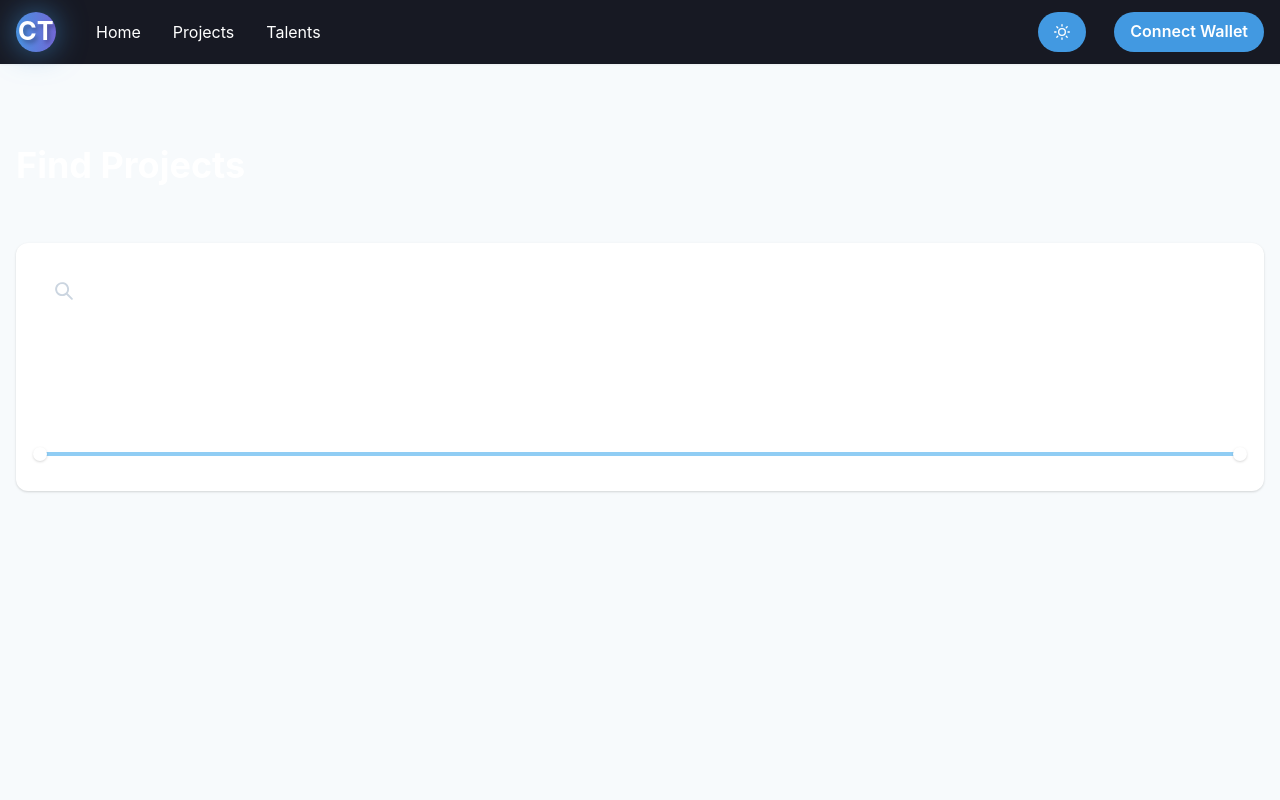
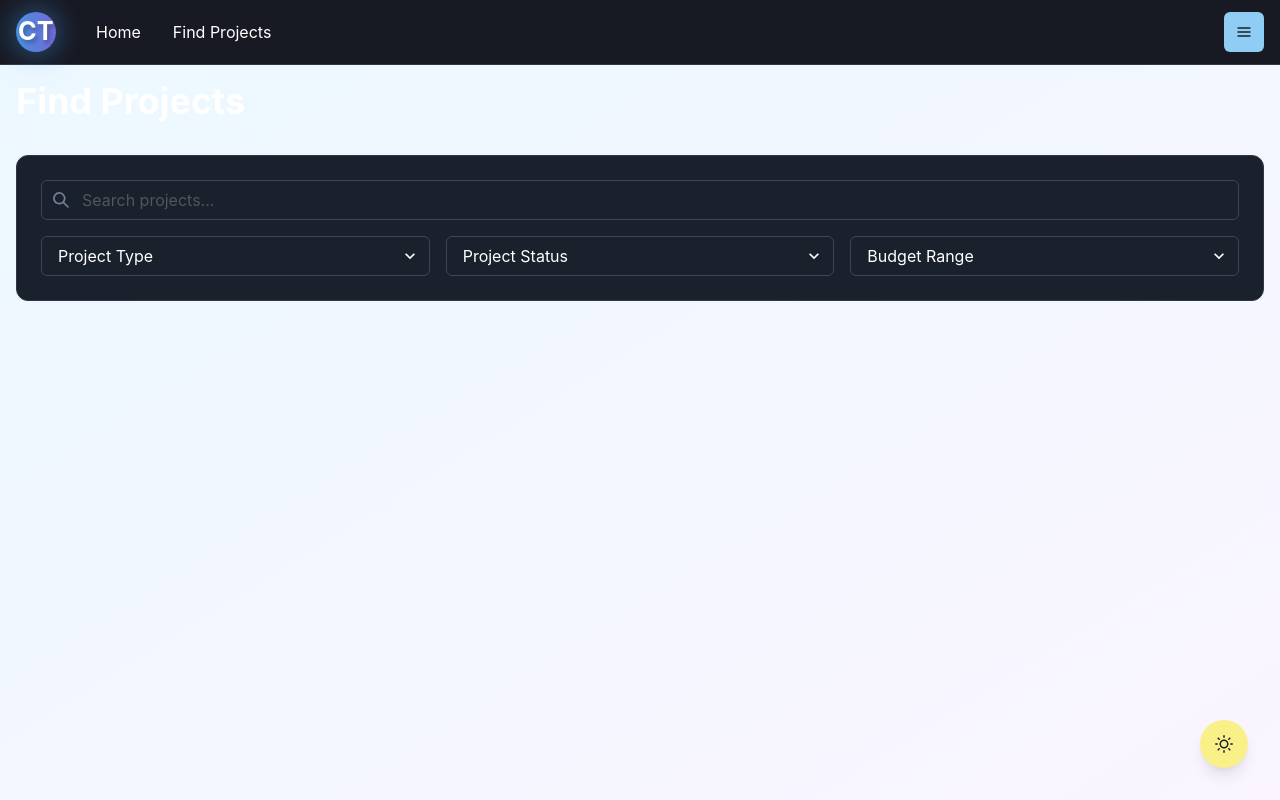
Before and after one commit to littlesweetitmysm/construction-talent-web3, a Next.js app: page /projects in a window 1280 px wide. Built offline with nearby package versions, Linux system fonts and the light colour scheme.

Commit message:
Update UI with new theme system and navigation

```diff
--- a/src/components/Navigation.js
+++ b/src/components/Navigation.js
@@ -3,21 +3,16 @@ import {
   Box,
   Flex,
   HStack,
-  IconButton,
-  Button,
   Menu,
   MenuButton,
   MenuList,
   MenuItem,
-  useDisclosure,
+  IconButton,
   useColorModeValue,
-  Stack,
-  useColorMode,
   Text,
-  Avatar,
-  Badge,
+  Link as ChakraLink,
 } from '@chakra-ui/react';
-import { HamburgerIcon, CloseIcon, MoonIcon, SunIcon } from '@chakra-ui/icons';
+import { HamburgerIcon } from '@chakra-ui/icons';
 import { useRouter } from 'next/router';
 import Link from 'next/link';
 import Logo from './Logo';
@@ -26,13 +21,12 @@ import ConstructionTalent from '../contracts/ConstructionTalent.json';
 
 const Links = [
   { name: 'Home', href: '/' },
-  { name: 'Projects', href: '/projects' },
-  { name: 'Talents', href: '/talents' },
+  { name: 'Find Projects', href: '/projects' },
 ];
 
 const NavLink = ({ children, href }) => (
   <Link href={href} passHref>
-    <Text
+    <ChakraLink
       px={2}
       py={1}
       rounded={'md'}
@@ -42,17 +36,18 @@ const NavLink = ({ children, href }) => (
       }}
     >
       {children}
-    </Text>
+    </ChakraLink>
   </Link>
 );
 
 export default function Navigation() {
-  const { isOpen, onOpen, onClose } = useDisclosure();
-  const { colorMode, toggleColorMode } = useColorMode();
   const [account, setAccount] = useState('');
   const [hasProfile, setHasProfile] = useState(false);
   const [isLoading, setIsLoading] = useState(true);
   const router = useRouter();
+  const bgColor = useColorModeValue('white', 'gray.900');
+  const textColor = useColorModeValue('gray.800', 'white');
+  const borderColor = useColorModeValue('gray.200', 'gray.700');
 
   useEffect(() => {
     checkConnection();
@@ -123,16 +118,33 @@ export default function Navigation() {
     }
   };
 
+  const handleProfileClick = () => {
+    if (hasProfile) {
+      router.push('/profile');
+    } else {
+      router.push('/register-talent');
+    }
+  };
+
+  const disconnectWallet = () => {
+    setAccount('');
+    setHasProfile(false);
+  };
+
   return (
-    <Box bg={useColorModeValue('white', 'gray.900')} px={4} boxShadow="sm">
+    <Box
+      bg={bgColor}
+      px={4}
+      borderBottom={1}
+      borderStyle="solid"
+      borderColor={borderColor}
+      position="fixed"
+      top={0}
+      left={0}
+      right={0}
+      zIndex={10}
+    >
       <Flex h={16} alignItems={'center'} justifyContent={'space-between'}>
-        <IconButton
-          size={'md'}
-          icon={isOpen ? <CloseIcon /> : <HamburgerIcon />}
-          aria-label={'Open Menu'}
-          display={{ md: 'none' }}
-          onClick={isOpen ? onClose : onOpen}
-        />
         <HStack spacing={8} alignItems={'center'}>
           <Logo size="small" />
           <HStack as={'nav'} spacing={4} display={{ base: 'none', md: 'flex' }}>
@@ -143,72 +155,41 @@ export default function Navigation() {
             ))}
           </HStack>
         </HStack>
-        <Flex alignItems={'center'}>
-          <Stack direction={'row'} spacing={7}>
-            <Button onClick={toggleColorMode}>
-              {colorMode === 'light' ? <MoonIcon /> : <SunIcon />}
-            </Button>
 
         {!isLoading && (
           <>
             {!account ? (
-                  <Button
+              <IconButton
                 onClick={connectWallet}
                 colorScheme="blue"
                 variant="solid"
-                  >
-                    Connect Wallet
-                  </Button>
+                icon={<HamburgerIcon />}
+                aria-label="Connect Wallet"
+              />
             ) : (
               <Menu>
                 <MenuButton
-                      as={Button}
-                      rounded={'full'}
-                      variant={'link'}
-                      cursor={'pointer'}
-                      minW={0}
-                    >
-                      <Avatar
-                        size={'sm'}
-                        name={account.slice(0, 6) + '...' + account.slice(-4)}
+                  as={IconButton}
+                  icon={<HamburgerIcon />}
+                  variant="outline"
+                  aria-label="Options"
                 />
-                    </MenuButton>
                 <MenuList>
-                      <MenuItem onClick={() => router.push('/dashboard')}>
-                        Dashboard
+                  <MenuItem onClick={() => window.open('https://metamask.io')}>
+                    {`${account.slice(0, 6)}...${account.slice(-4)}`}
                   </MenuItem>
-                      {hasProfile ? (
-                        <MenuItem onClick={() => router.push('/profile')}>
-                          My Profile
+                  <MenuItem onClick={handleProfileClick}>
+                    {hasProfile ? 'My Profile' : 'Register as Talent'}
                   </MenuItem>
-                      ) : (
-                        <MenuItem onClick={() => router.push('/register-talent')}>
-                          Register as Talent
-                        </MenuItem>
-                      )}
-                      <MenuItem onClick={() => window.ethereum.request({ method: 'eth_requestAccounts' })}>
-                        Switch Account
+                  <MenuItem onClick={disconnectWallet}>
+                    Disconnect
                   </MenuItem>
                 </MenuList>
               </Menu>
             )}
           </>
         )}
-          </Stack>
       </Flex>
-      </Flex>
-
-      {isOpen ? (
-        <Box pb={4} display={{ md: 'none' }}>
-          <Stack as={'nav'} spacing={4}>
-            {Links.map((link) => (
-              <NavLink key={link.name} href={link.href}>
-                {link.name}
-              </NavLink>
-            ))}
-          </Stack>
-        </Box>
-      ) : null}
     </Box>
   );
 }
--- /dev/null
+++ b/src/components/ThemeToggle.js
@@ -0,0 +1,31 @@
+import { IconButton, useColorMode, Box } from '@chakra-ui/react';
+import { SunIcon, MoonIcon } from '@chakra-ui/icons';
+
+const ThemeToggle = () => {
+  const { colorMode, toggleColorMode } = useColorMode();
+
+  return (
+    <Box
+      position="fixed"
+      bottom="2rem"
+      right="2rem"
+      zIndex={100}
+    >
+      <IconButton
+        onClick={toggleColorMode}
+        icon={colorMode === 'light' ? <MoonIcon /> : <SunIcon />}
+        size="lg"
+        colorScheme={colorMode === 'light' ? 'gray' : 'yellow'}
+        rounded="full"
+        boxShadow="lg"
+        _hover={{
+          transform: 'scale(1.1)',
+          boxShadow: 'xl',
+        }}
+        transition="all 0.2s"
+      />
+    </Box>
+  );
+};
+
+export default ThemeToggle;
--- a/src/pages/_app.js
+++ b/src/pages/_app.js
@@ -1,87 +1,21 @@
-import { ChakraProvider, extendTheme } from '@chakra-ui/react';
-import { Global, css } from '@emotion/react';
-
-const theme = extendTheme({
-  styles: {
-    global: {
-      body: {
-        bg: '#000',
-        color: 'white',
-      },
-    },
-  },
-  config: {
-    initialColorMode: 'dark',
-    useSystemColorMode: false,
-  },
-  components: {
-    Button: {
-      baseStyle: {
-        borderRadius: 'full',
-      },
-      variants: {
-        solid: {
-          bg: 'blue.400',
-          color: 'white',
-          _hover: {
-            bg: 'blue.500',
-          },
-        },
-        outline: {
-          borderColor: 'blue.400',
-          color: 'white',
-          _hover: {
-            bg: 'blue.400',
-            color: 'white',
-          },
-        },
-      },
-    },
-    Card: {
-      baseStyle: {
-        container: {
-          backgroundColor: 'rgba(255, 255, 255, 0.1)',
-          backdropFilter: 'blur(10px)',
-          borderRadius: 'xl',
-          border: '1px solid rgba(255, 255, 255, 0.2)',
-        },
-      },
-    },
-    Heading: {
-      baseStyle: {
-        color: 'white',
-      },
-    },
-    Text: {
-      baseStyle: {
-        color: 'white',
-      },
-    },
-  },
-});
-
-const GlobalStyles = css`
-  body {
-    min-height: 100vh;
-    background: linear-gradient(
-      rgba(0, 0, 0, 0.7),
-      rgba(0, 0, 0, 0.9)
-    ),
-    url('/images/cityscape-bg.jpg') no-repeat center center fixed;
-    background-size: cover;
-    color: white;
-  }
-
-  #__next {
-    min-height: 100vh;
-  }
-`;
+import { ChakraProvider, Box, useColorModeValue } from '@chakra-ui/react';
+import theme from '../theme';
+import ThemeToggle from '../components/ThemeToggle';
 
 function MyApp({ Component, pageProps }) {
   return (
     <ChakraProvider theme={theme}>
-      <Global styles={GlobalStyles} />
-      <Component {...pageProps} />
+      <Box
+        minH="100vh"
+        bgGradient={useColorModeValue(
+          'linear(to-br, blue.50, purple.50)',
+          'linear(to-br, gray.900, purple.900)'
+        )}
+        transition="background 0.2s ease"
+      >
+        <Component {...pageProps} />
+        <ThemeToggle />
+      </Box>
     </ChakraProvider>
   );
 }
--- a/src/pages/projects.js
+++ b/src/pages/projects.js
@@ -4,60 +4,50 @@ import {
   Container,
   Heading,
   SimpleGrid,
-  Text,
-  Button,
-  VStack,
-  HStack,
-  Badge,
-  useToast,
   Input,
   Select,
-  RangeSlider,
-  RangeSliderTrack,
-  RangeSliderFilledTrack,
-  RangeSliderThumb,
+  HStack,
+  VStack,
+  Text,
+  Badge,
   InputGroup,
   InputLeftElement,
-  Flex,
-  Spacer,
-  Tag,
-  TagLabel,
-  TagCloseButton,
+  Card,
+  CardBody,
+  Stack,
+  Divider,
+  Button,
+  useColorModeValue,
 } from '@chakra-ui/react';
 import { SearchIcon } from '@chakra-ui/icons';
+import Navigation from '../components/Navigation';
 import { ethers } from 'ethers';
-import Navigation from '../components/Navigation';
 import ConstructionTalent from '../contracts/ConstructionTalent.json';
 
 const Projects = () => {
   const [projects, setProjects] = useState([]);
   const [filteredProjects, setFilteredProjects] = useState([]);
-  const [loading, setLoading] = useState(true);
   const [searchTerm, setSearchTerm] = useState('');
-  const [selectedType, setSelectedType] = useState('all');
-  const [budgetRange, setBudgetRange] = useState([0, 100]);
-  const [selectedSkills, setSelectedSkills] = useState([]);
-  const toast = useToast();
+  const [filters, setFilters] = useState({
+    type: '',
+    status: '',
+    budget: '',
+  });
 
-  const projectTypes = ['all', 'residential', 'commercial', 'industrial', 'infrastructure'];
-  const skillsList = [
-    'Electrical',
-    'Plumbing',
-    'Carpentry',
-    'Masonry',
-    'HVAC',
-    'Painting',
-    'Roofing',
-    'General Construction'
-  ];
+  const cardBg = useColorModeValue('white', 'gray.800');
+  const textColor = useColorModeValue('gray.800', 'white');
+  const borderColor = useColorModeValue('gray.200', 'gray.700');
 
   useEffect(() => {
     fetchProjects();
   }, []);
 
+  useEffect(() => {
+    filterProjects();
+  }, [searchTerm, filters, projects]);
+
   const fetchProjects = async () => {
     try {
-      if (window.ethereum) {
       const provider = new ethers.providers.Web3Provider(window.ethereum);
       const contract = new ethers.Contract(
         process.env.NEXT_PUBLIC_CONTRACT_ADDRESS,
@@ -66,49 +56,35 @@ const Projects = () => {
       );
 
       const projectCount = await contract.projectCount();
-        const fetchedProjects = [];
+      const projectsArray = [];
 
       for (let i = 1; i <= projectCount; i++) {
-          const project = await contract.getProjectInfo(i);
-          fetchedProjects.push({
+        const project = await contract.projects(i);
+        if (project.isActive) {
+          projectsArray.push({
             id: i,
             title: project.title,
             description: project.description,
             budget: ethers.utils.formatEther(project.budget),
             client: project.client,
-            isActive: project.isActive,
-            deadline: new Date(project.deadline * 1000).toLocaleDateString(),
-            type: project.title.toLowerCase().includes('residential') ? 'residential' :
-                  project.title.toLowerCase().includes('commercial') ? 'commercial' :
-                  project.title.toLowerCase().includes('industrial') ? 'industrial' : 'infrastructure'
+            deadline: new Date(project.deadline.toNumber() * 1000),
+            type: project.projectType,
+            status: project.status,
           });
         }
+      }
 
-        setProjects(fetchedProjects);
-        setFilteredProjects(fetchedProjects);
-      }
+      setProjects(projectsArray);
+      setFilteredProjects(projectsArray);
     } catch (error) {
       console.error('Error fetching projects:', error);
-      toast({
-        title: 'Error',
-        description: 'Failed to fetch projects',
-        status: 'error',
-        duration: 5000,
-        isClosable: true,
-      });
-    } finally {
-      setLoading(false);
     }
   };
-
-  useEffect(() => {
-    filterProjects();
-  }, [searchTerm, selectedType, budgetRange, selectedSkills, projects]);
 
   const filterProjects = () => {
     let filtered = [...projects];
 
-    // Search filter
+    // Search term filter
     if (searchTerm) {
       filtered = filtered.filter(project =>
         project.title.toLowerCase().includes(searchTerm.toLowerCase()) ||
@@ -117,52 +93,48 @@ const Projects = () => {
     }
 
     // Type filter
-    if (selectedType !== 'all') {
-      filtered = filtered.filter(project => project.type === selectedType);
+    if (filters.type) {
+      filtered = filtered.filter(project => project.type === filters.type);
+    }
+
+    // Status filter
+    if (filters.status) {
+      filtered = filtered.filter(project => project.status === filters.status);
     }
 
     // Budget filter
+    if (filters.budget) {
+      const [min, max] = filters.budget.split('-').map(Number);
       filtered = filtered.filter(project => {
-      const budget = parseFloat(project.budget);
-      return budget >= budgetRange[0] && budget <= budgetRange[1];
+        const budget = Number(project.budget);
+        return budget >= min && budget <= max;
       });
-
-    // Skills filter
-    if (selectedSkills.length > 0) {
-      filtered = filtered.filter(project =>
-        selectedSkills.some(skill =>
-          project.description.toLowerCase().includes(skill.toLowerCase())
-        )
-      );
     }
 
     setFilteredProjects(filtered);
   };
 
-  const handleSkillSelect = (skill) => {
-    if (!selectedSkills.includes(skill)) {
-      setSelectedSkills([...selectedSkills, skill]);
-    }
-  };
-
-  const removeSkill = (skillToRemove) => {
-    setSelectedSkills(selectedSkills.filter(skill => skill !== skillToRemove));
+  const handleFilterChange = (e) => {
+    const { name, value } = e.target;
+    setFilters(prev => ({
+      ...prev,
+      [name]: value
+    }));
   };
 
   return (
-    <Box minH="100vh" bg="gray.50">
+    <Box minH="100vh">
       <Navigation />
       <Container maxW="container.xl" pt={20} pb={10}>
         <VStack spacing={8} align="stretch">
-          <Heading size="xl" mb={6}>Find Projects</Heading>
+          <Heading size="xl" color={textColor}>Find Projects</Heading>
 
           {/* Search and Filters */}
-          <Box bg="white" p={6} borderRadius="xl" boxShadow="base">
-            <VStack spacing={6}>
-              {/* Search Bar */}
-              <InputGroup size="lg">
+          <Box p={6} bg={cardBg} borderRadius="xl" borderWidth="1px" borderColor={borderColor}>
+            <VStack spacing={4}>
+              <InputGroup>
                 <InputLeftElement pointerEvents="none">
-                  <SearchIcon color="gray.300" />
+                  <SearchIcon color="gray.500" />
                 </InputLeftElement>
                 <Input
                   placeholder="Search projects..."
@@ -171,116 +143,77 @@ const Projects = () => {
                 />
               </InputGroup>
 
-              {/* Filters */}
-              <HStack spacing={6} w="full">
+              <HStack spacing={4} width="full">
                 <Select
-                  size="lg"
-                  value={selectedType}
-                  onChange={(e) => setSelectedType(e.target.value)}
+                  name="type"
+                  placeholder="Project Type"
+                  value={filters.type}
+                  onChange={handleFilterChange}
                 >
-                  {projectTypes.map(type => (
-                    <option key={type} value={type}>
-                      {type.charAt(0).toUpperCase() + type.slice(1)}
-                    </option>
-                  ))}
+                  <option value="residential">Residential</option>
+                  <option value="commercial">Commercial</option>
+                  <option value="industrial">Industrial</option>
+                  <option value="infrastructure">Infrastructure</option>
                 </Select>
 
                 <Select
-                  size="lg"
-                  placeholder="Add skill filter"
-                  onChange={(e) => handleSkillSelect(e.target.value)}
+                  name="status"
+                  placeholder="Project Status"
+                  value={filters.status}
+                  onChange={handleFilterChange}
                 >
-                  {skillsList.map(skill => (
-                    <option key={skill} value={skill}>{skill}</option>
-                  ))}
+                  <option value="open">Open</option>
+                  <option value="in-progress">In Progress</option>
+                  <option value="completed">Completed</option>
+                </Select>
+
+                <Select
+                  name="budget"
+                  placeholder="Budget Range"
+                  value={filters.budget}
+                  onChange={handleFilterChange}
+                >
+                  <option value="0-10000">$0 - $10,000</option>
+                  <option value="10000-50000">$10,000 - $50,000</option>
+                  <option value="50000-100000">$50,000 - $100,000</option>
+                  <option value="100000-500000">$100,000 - $500,000</option>
+                  <option value="500000-1000000">$500,000+</option>
                 </Select>
               </HStack>
-
-              {/* Budget Range */}
-              <Box w="full">
-                <Text mb={2}>Budget Range (ETH): {budgetRange[0]} - {budgetRange[1]}</Text>
-                <RangeSlider
-                  defaultValue={[0, 100]}
-                  min={0}
-                  max={100}
-                  step={1}
-                  onChange={(val) => setBudgetRange(val)}
-                >
-                  <RangeSliderTrack>
-                    <RangeSliderFilledTrack />
-                  </RangeSliderTrack>
-                  <RangeSliderThumb index={0} />
-                  <RangeSliderThumb index={1} />
-                </RangeSlider>
-              </Box>
-
-              {/* Selected Skills */}
-              {selectedSkills.length > 0 && (
-                <Flex wrap="wrap" gap={2}>
-                  {selectedSkills.map(skill => (
-                    <Tag
-                      key={skill}
-                      size="lg"
-                      borderRadius="full"
-                      variant="solid"
-                      colorScheme="blue"
-                    >
-                      <TagLabel>{skill}</TagLabel>
-                      <TagCloseButton onClick={() => removeSkill(skill)} />
-                    </Tag>
-                  ))}
-                </Flex>
-              )}
             </VStack>
           </Box>
 
           {/* Projects Grid */}
-          {loading ? (
-            <Text>Loading projects...</Text>
-          ) : (
           <SimpleGrid columns={{ base: 1, md: 2, lg: 3 }} spacing={6}>
             {filteredProjects.map((project) => (
-                <Box
-                  key={project.id}
-                  bg="white"
-                  p={6}
-                  borderRadius="xl"
-                  boxShadow="lg"
-                  _hover={{ transform: 'translateY(-4px)', transition: 'all 0.2s' }}
-                >
-                  <VStack align="stretch" spacing={4}>
-                    <Heading as="h3" size="md">
-                      {project.title}
-                    </Heading>
-                    <Text color="gray.600" noOfLines={3}>
+              <Card key={project.id} bg={cardBg} borderWidth="1px" borderColor={borderColor}>
+                <CardBody>
+                  <Stack spacing={4}>
+                    <Heading size="md" color={textColor}>{project.title}</Heading>
+                    <Text color={textColor} noOfLines={3}>
                       {project.description}
                     </Text>
+                    <HStack>
+                      <Badge colorScheme="green">{project.type}</Badge>
+                      <Badge colorScheme="blue">{project.status}</Badge>
+                    </HStack>
+                    <Divider />
                     <HStack justify="space-between">
-                      <Badge colorScheme="purple" fontSize="sm">
-                        {project.type.charAt(0).toUpperCase() + project.type.slice(1)}
-                      </Badge>
-                      <Badge colorScheme={project.isActive ? 'green' : 'red'}>
-                        {project.isActive ? 'Active' : 'Closed'}
-                      </Badge>
+                      <Text color={textColor} fontWeight="bold">
+                        Budget: ${Number(project.budget).toLocaleString()}
+                      </Text>
+                      <Button size="sm" colorScheme="blue">
+                        View Details
+                      </Button>
                     </HStack>
-                    <Text fontWeight="bold" color="blue.600">
-                      {project.budget} ETH
+                    <Text color="gray.500" fontSize="sm">
+                      Deadline: {project.deadline.toLocaleDateString()}
                     </Text>
-                    <Text fontSize="sm" color="gray.500">
-                      Deadline: {project.deadline}
-                    </Text>
-                    <Button
-                      colorScheme="blue"
-                      size="md"
-                      isDisabled={!project.isActive}
-                    >
-                      {project.isActive ? 'Apply Now' : 'Closed'}
-                    </Button>
-                  </VStack>
-                </Box>
+                  </Stack>
+                </CardBody>
+              </Card>
             ))}
           </SimpleGrid>
-          )}
         </VStack>
       </Container>
     </Box>
--- /dev/null
+++ b/src/theme.js
@@ -0,0 +1,49 @@
+import { extendTheme } from '@chakra-ui/react';
+
+const theme = extendTheme({
+  config: {
+    initialColorMode: 'dark',
+    useSystemColorMode: false,
+  },
+  styles: {
+    global: (props) => ({
+      body: {
+        bg: props.colorMode === 'light' ? 'gray.50' : 'gray.900',
+        color: props.colorMode === 'light' ? 'gray.800' : 'white',
+      },
+    }),
+  },
+  components: {
+    Button: {
+      baseStyle: (props) => ({
+        _hover: {
+          transform: 'translateY(-2px)',
+          boxShadow: 'lg',
+        },
+        transition: 'all 0.2s',
+      }),
+    },
+    Card: {
+      baseStyle: (props) => ({
+        bg: props.colorMode === 'light' ? 'white' : 'gray.800',
+        borderRadius: 'xl',
+        boxShadow: 'xl',
+        borderWidth: '1px',
+        borderColor: props.colorMode === 'light' ? 'gray.200' : 'gray.700',
+      }),
+    },
+    Modal: {
+      baseStyle: (props) => ({
+        dialog: {
+          bg: props.colorMode === 'light' ? 'white' : 'gray.800',
+        },
+      }),
+    },
+  },
+  gradients: {
+    light: 'linear(to-r, blue.100, purple.100)',
+    dark: 'linear(to-r, blue.900, purple.900)',
+  },
+});
+
+export default theme;
```
Lines whose indentation alone changed are shown as unchanged.
